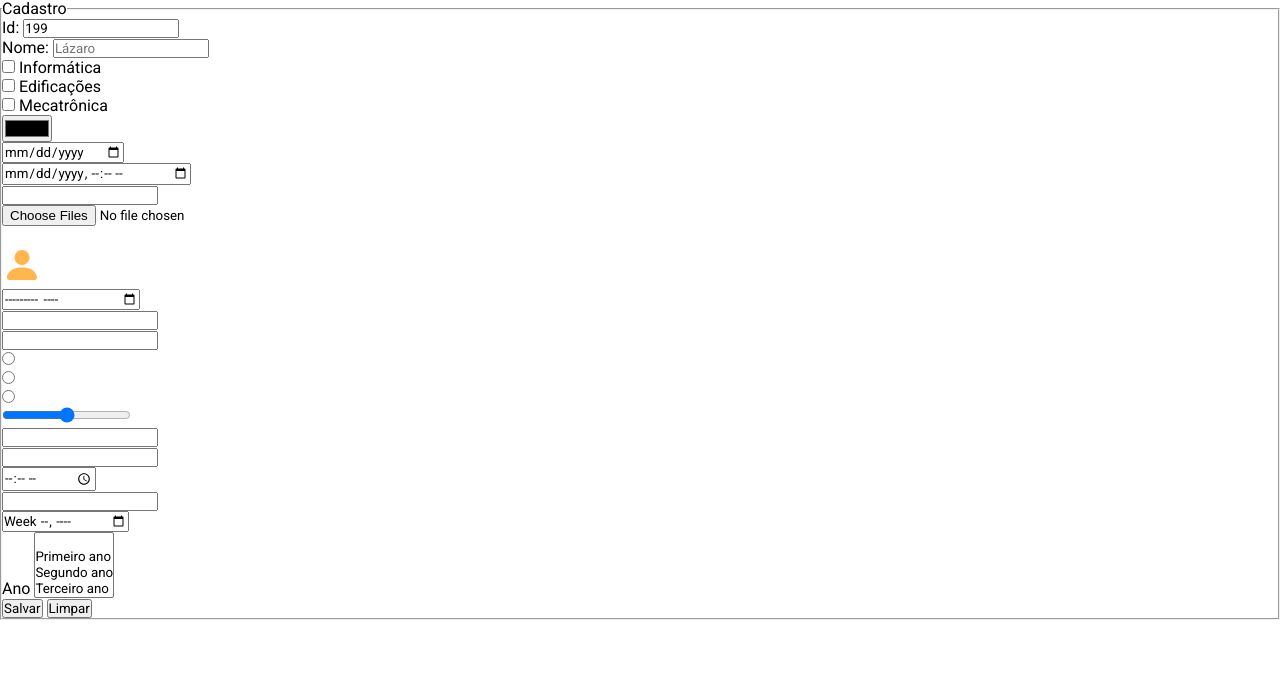
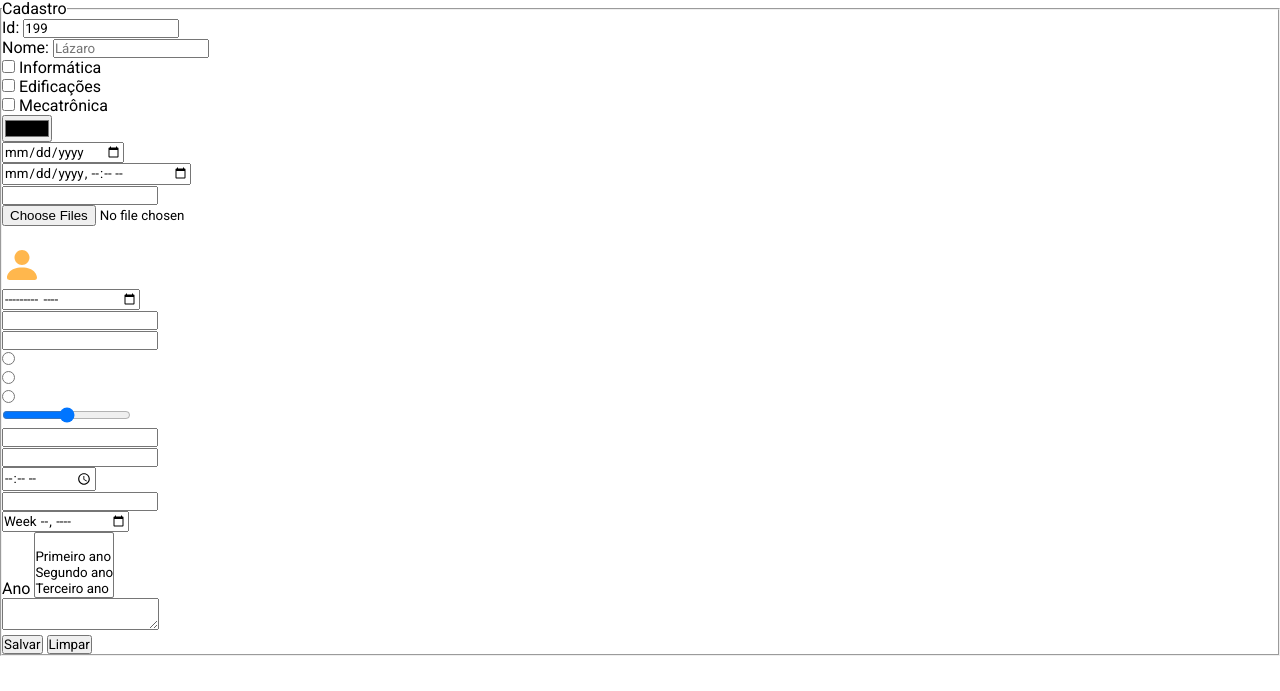
Before and after one commit to lazarodu/videoFigmaParaHTMLCSS, a plain HTML site: page form.html in a window 1280 px wide. Shown: the part 109-800 px from the top of the page. Drawn offline with Linux system fonts and the light colour scheme.

Commit message:
Textarea

```diff
--- a/form.html
+++ b/form.html
@@ -91,6 +91,8 @@
             <option value="3">Terceiro ano</option>
           </select>
           <br />
+          <textarea name="mensagem"></textarea>
+          <br />
           <button type="submit">Salvar</button>
           <button type="reset">Limpar</button>
         </fieldset>
```
